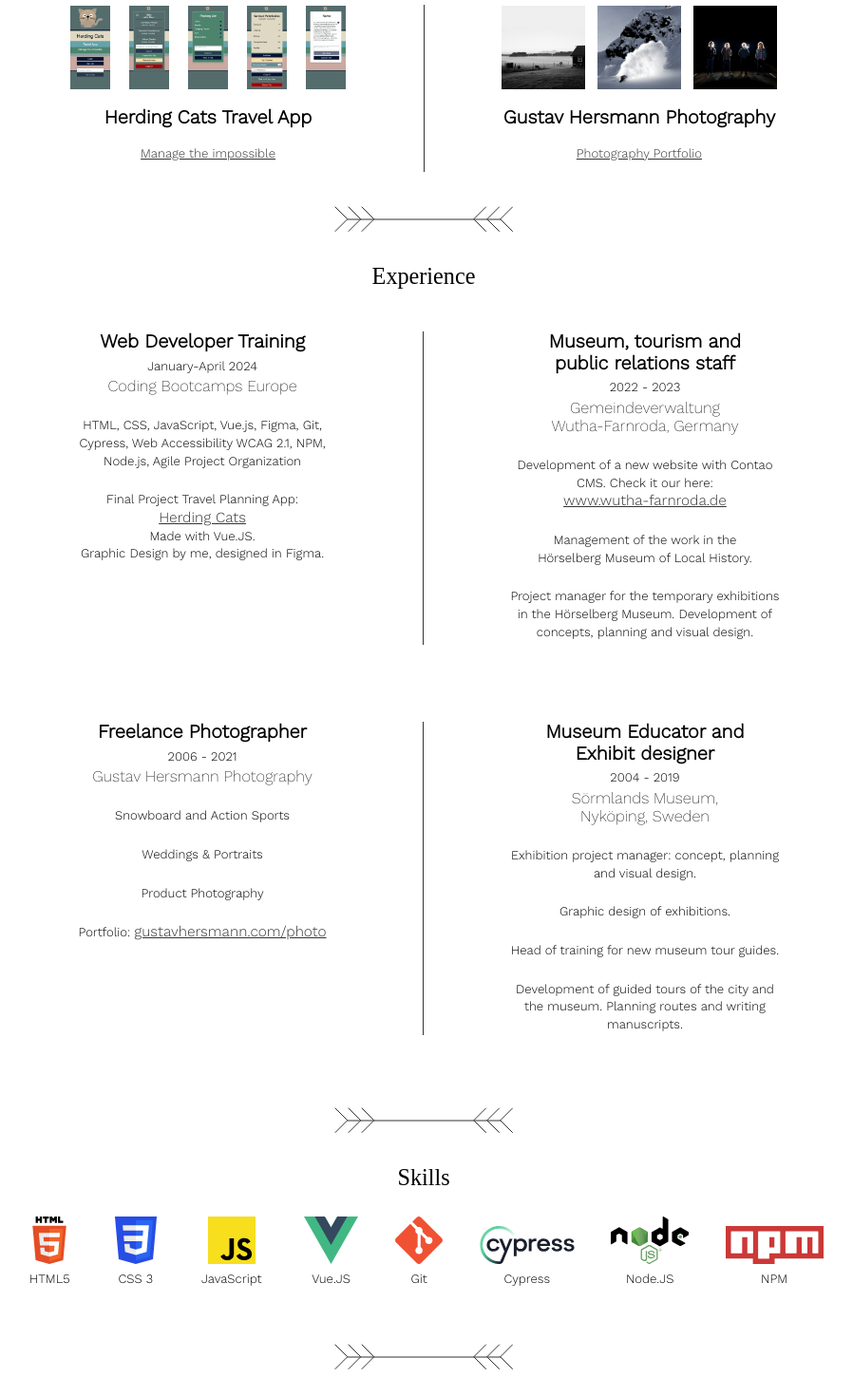
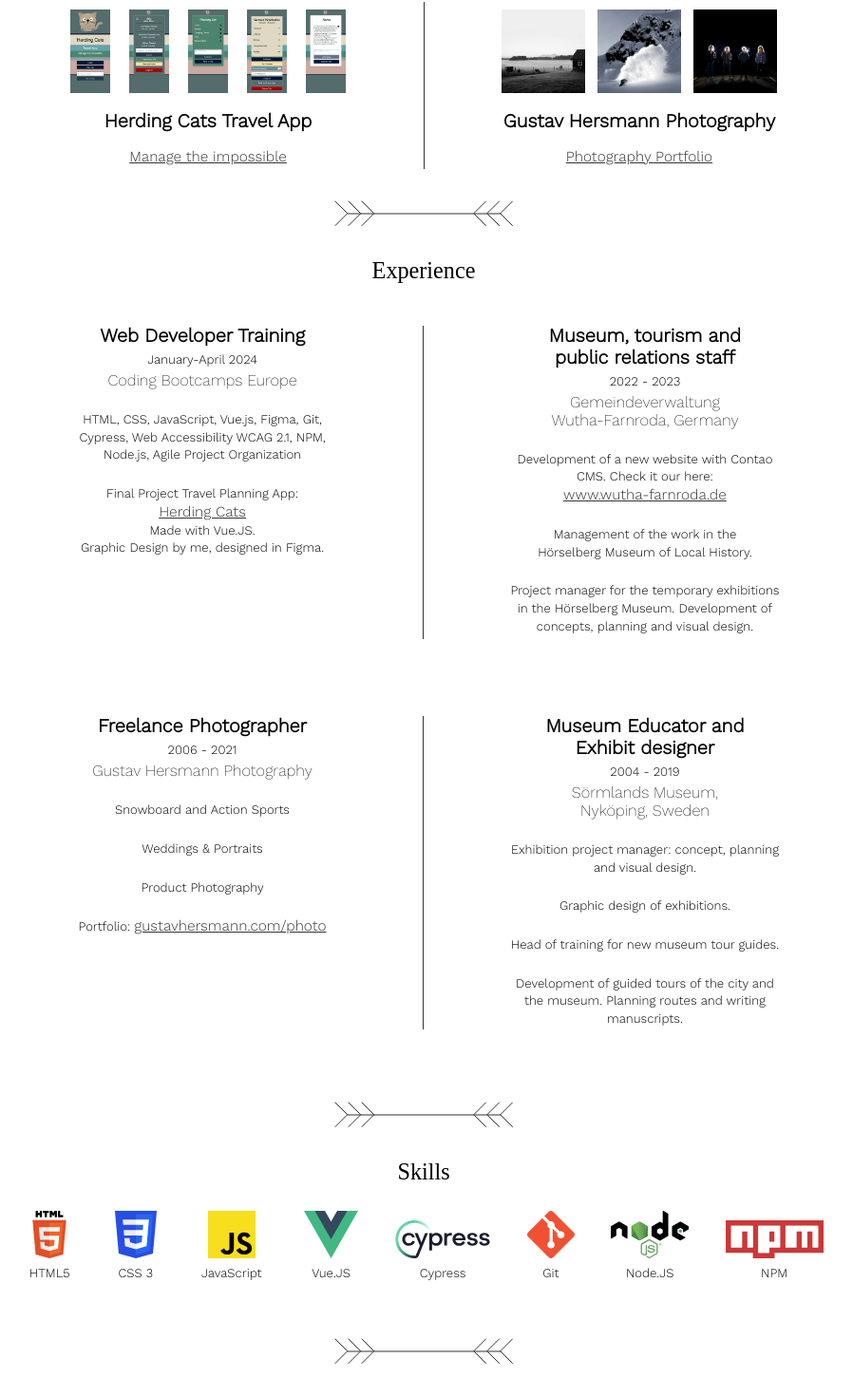
Before and after one commit to ghersmann/cv-v2, a Vue app: page / in a window 1280 px wide. Shown: the part 506-1976 px from the top of the page at 95% size, without its empty margins (194-1092 px from the left). Built offline with nearby package versions, Linux system fonts and the light colour scheme; a web font is replaced by a local one.

Commit message:
Bug: CSS Skills grid-areas fixed

```diff
--- a/src/assets/main.css
+++ b/src/assets/main.css
@@ -121,6 +121,14 @@ li {
   text-align: center;
 }
 
+.skill-item-node {
+  grid-area: 3 / 1 / 4 / 2;
+}
+
+.skill-item-npm {
+  grid-area: 3/ 3/ 4 / 4;
+}
+
 @media screen and (min-width: 600px) {
   .pitch-grid-column,
   .contact-grid-column {
@@ -184,6 +192,11 @@ li {
     padding: 1rem;
     text-align: center;
   }
+
+  .skill-item-node,
+  .skill-item-npm {
+    grid-area: unset;
+  }
 }
 
 @media screen and (min-width: 992px) {
@@ -223,7 +236,8 @@ li {
   h3,
   h4,
   p,
-  a {
+  a,
+  .routerlink {
     color: white;
   }
 
--- a/src/components/ProjectPortfolio.vue
+++ b/src/components/ProjectPortfolio.vue
@@ -28,8 +28,8 @@
           />
         </div>
         <h2>Herding Cats Travel App</h2>
-        <a href="https://herdingcats-cbe.netlify.app/" target="_blank"
-          ><p>Manage the impossible</p></a
+        <a href="https://herdingcats-cbe.netlify.app/" class="routerlink" target="_blank"
+          >Manage the impossible</a
         >
       </div>
       <div class="portfolio-line"></div>
@@ -52,9 +52,7 @@
           />
         </div>
         <h2>Gustav Hersmann Photography</h2>
-        <router-link class="routerlink" :to="{ path: '/photo' }"
-          ><p>Photography Portfolio</p></router-link
-        >
+        <router-link class="routerlink" :to="{ path: '/photo' }">Photography Portfolio</router-link>
       </div>
     </section>
     <img :src="arrowStore.currentArrow" alt="Decorative Arrow" class="arrow" />
@@ -106,6 +104,7 @@ h2 {
 }
 
 .routerlink {
+  width: fit-content;
   display: block;
   margin: 0 auto;
 }
--- a/src/components/SkillsComponent.vue
+++ b/src/components/SkillsComponent.vue
@@ -24,10 +24,6 @@
           <h3>Vue.JS</h3>
         </section>
         <section class="skill-item">
-          <img src="@/assets/img/logos/Git-logo.svg" alt="Git Logotype" height="50px" /><br />
-          <h3>Git</h3>
-        </section>
-        <section class="skill-item">
           <img
             src="@/assets/img/logos/cypress-logo.svg"
             alt="Cypress Logotype"
@@ -36,6 +32,10 @@
           <h3>Cypress</h3>
         </section>
         <section class="skill-item">
+          <img src="@/assets/img/logos/Git-logo.svg" alt="Git Logotype" height="50px" /><br />
+          <h3>Git</h3>
+        </section>
+        <section class="skill-item skill-item-node">
           <img
             src="@/assets/img/logos/Node.js_logo.svg"
             alt="Node.JS Logotype"
@@ -43,7 +43,7 @@
           /><br />
           <h3>Node.JS</h3>
         </section>
-        <section class="skill-item">
+        <section class="skill-item skill-item-npm">
           <img src="@/assets/img/logos/Npm-logo.svg" alt="NPM Logotype" height="40px" /><br />
           <h3>NPM</h3>
         </section>
```
